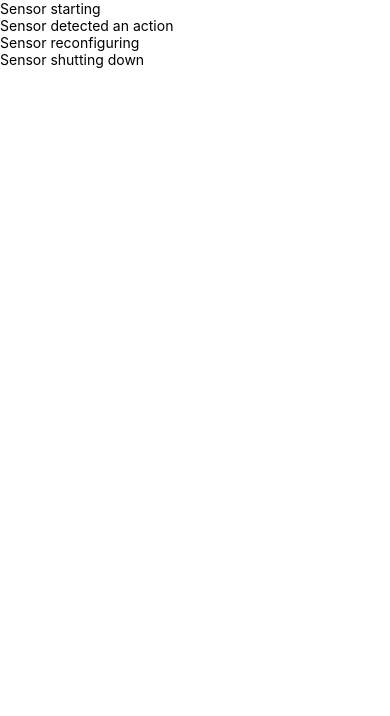
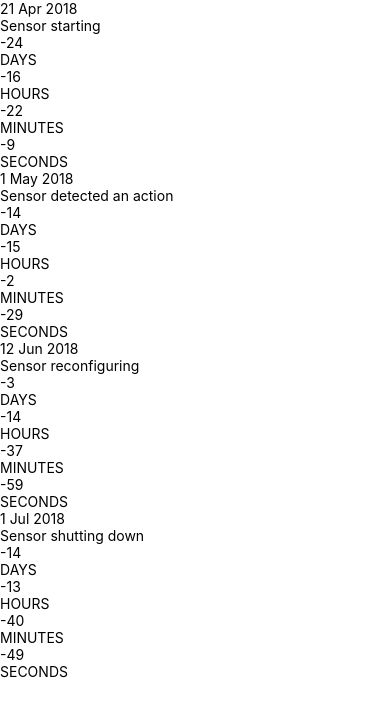
Before and after one commit to rajjeet/countdown, a React Native app: screen / in a window 390 px wide. Shown: the top 716 px of the page. Built offline with nearby package versions, Linux system fonts and the light colour scheme.

Commit message:
Added EventCard component

```diff
--- /dev/null
+++ b/EventCard.js
@@ -0,0 +1,63 @@
+import React from 'react';
+import PropTypes from 'prop-types'
+import {StyleSheet, Text, View} from 'react-native';
+import {formatDate, getCountdownParts} from "./api";
+
+
+const styles = StyleSheet.create({
+    card: {},
+    cardHeader: {},
+    counterContainer: {},
+    counter: {},
+    counterText: {},
+    counterLabel: {}
+});
+
+
+function EventCard({event}) {
+    const {days, hours, minutes, seconds} = getCountdownParts(event.date);
+    return (
+        <View>
+            <View style={styles.card}>
+                <View style={styles.cardHeader}>
+                    <Text style={styles.date}>{formatDate(event.date)}</Text>
+                    <Text style={styles.title}>{event.title}</Text>
+                </View>
+            </View>
+
+            <View style={styles.counterContainer}>
+
+                <View style={styles.counter}>
+                    <Text style={styles.counterText}>{days}</Text>
+                    <Text style={styles.counterLabel}>DAYS</Text>
+                </View>
+
+                <View style={styles.counter}>
+                    <Text style={styles.counterText}>{hours}</Text>
+                    <Text style={styles.counterLabel}>HOURS</Text>
+                </View>
+
+                <View style={styles.counter}>
+                    <Text style={styles.counterText}>{minutes}</Text>
+                    <Text style={styles.counterLabel}>MINUTES</Text>
+                </View>
+
+                <View style={styles.counter}>
+                    <Text style={styles.counterText}>{seconds}</Text>
+                    <Text style={styles.counterLabel}>SECONDS</Text>
+                </View>
+
+            </View>
+        </View>
+
+    );
+}
+
+EventCard.propTypes = {
+    event: PropTypes.shape({
+        title: PropTypes.string.isRequired,
+        date: PropTypes.instanceOf(Date).isRequired
+    })
+};
+
+export default EventCard;
--- a/EventList.js
+++ b/EventList.js
@@ -1,5 +1,6 @@
 import React from 'react';
 import {FlatList, Text} from 'react-native';
+import EventCard from "./EventCard";
 
 class EventList extends React.Component {
     constructor(props) {
@@ -10,20 +11,22 @@ class EventList extends React.Component {
     }
 
     componentDidMount() {
-        const events = require('./db.json').events;
+        const events = require('./db.json').events.map(e => ({
+            ...e,
+            date: new Date(e.date)
+        }));
         this.setState({events});
 
     }
 
     render() {
-        console.log(this.state.events);
         const {events} = this.state;
         return (
             <FlatList
                 data={events}
                 keyExtractor={item => item.id}
                 renderItem={
-                    ({item}) => <Text>{item.title}</Text>
+                    ({item}) => <EventCard event={item} />
                 }
             />
         );
--- /dev/null
+++ b/api.js
@@ -0,0 +1,21 @@
+import moment from 'moment';
+
+export function formatDate(dateString) {
+    const parsed = moment(new Date(dateString));
+
+    if (!parsed.isValid()) {
+        return dateString;
+    }
+
+    return parsed.format('D MMM YYYY');
+}
+
+export function getCountdownParts(eventDate) {
+    const duration = moment.duration(moment(new Date(eventDate)).diff(new Date()));
+    return {
+        days: duration.get('days'),
+        hours: duration.get('hours'),
+        minutes: duration.get('minutes'),
+        seconds: duration.get('seconds')
+    }
+}
--- a/db.json
+++ b/db.json
@@ -2,22 +2,22 @@
   "events": [
     {
       "title": "Sensor starting",
-      "data": "2018-01-01T00:00:000Z",
+      "date": "2018-04-21T00:20:40.000Z",
       "id": "23asd4-234242-3423aad4234"
     },
     {
       "title": "Sensor detected an action",
-      "data": "2018-01-01T01:00:000Z",
+      "date": "2018-05-01T01:40:20.000Z",
       "id": "2342342423-42342-3324"
     },
     {
       "title": "Sensor reconfiguring",
-      "data": "2018-01-01T02:00:000Z",
+      "date": "2018-06-12T02:04:50.000Z",
       "id": "2342342-42asda-423asd34"
     },
     {
       "title": "Sensor shutting down",
-      "data": "2018-01-01T03:00:000Z",
+      "date": "2018-07-01T03:02:00.000Z",
       "id": "2342342-4234234a-sdf234"
     }
   ]
--- a/package.json
+++ b/package.json
@@ -8,6 +8,8 @@
   },
   "dependencies": {
     "expo": "^31.0.2",
+    "moment": "^2.23.0",
+    "prop-types": "^15.6.2",
     "react": "16.5.0",
     "react-native": "https://github.com/expo/react-native/archive/sdk-31.0.0.tar.gz"
   },
```
Also changed, not shown: 1 other file (tests, documents, lock files or other folders).
